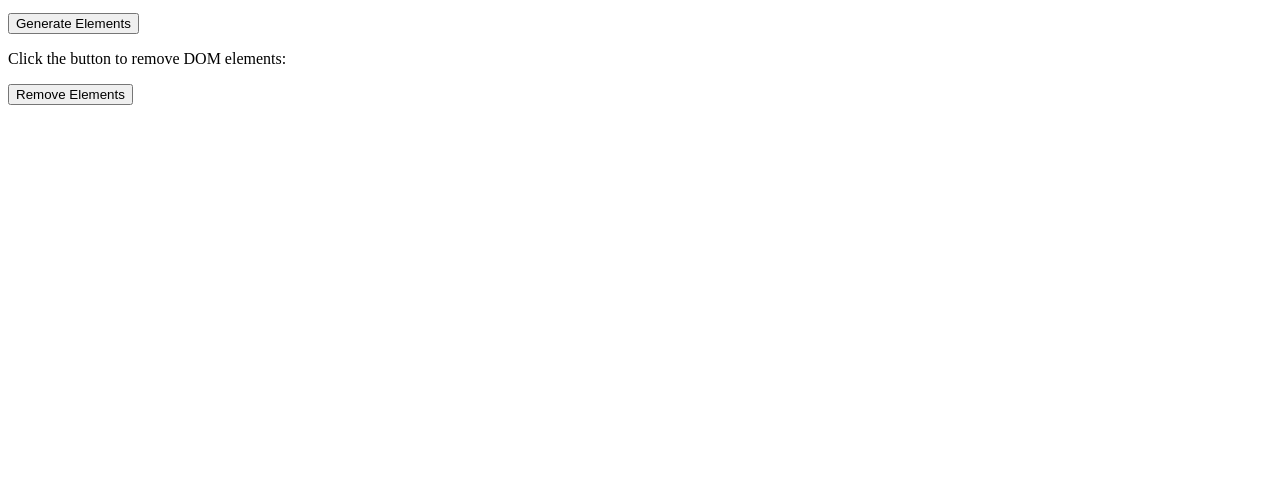
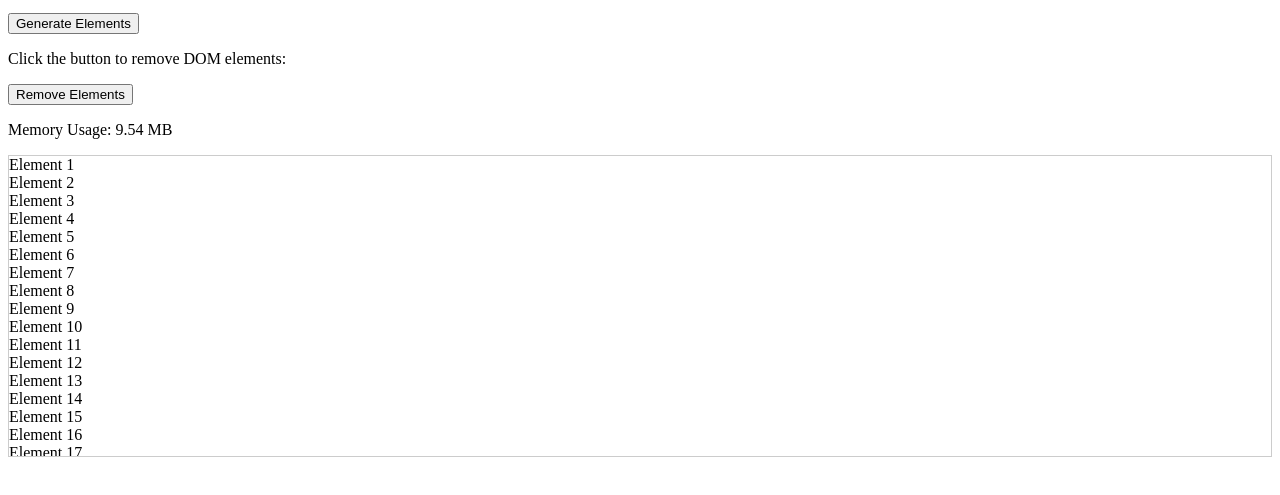
Before and after one commit to acciojob/dynamic-memory-management-ShivamP-97, a website: page main.html in a window 1280 px wide. Both pictures are taken after a click on the button "Generate Elements". Shown: the part 101-596 px from the top of the page. Drawn offline with Linux system fonts and the light colour scheme.

Commit message:
created a submission

```diff
--- a/main.html
+++ b/main.html
@@ -11,7 +11,8 @@
     <button id="generate">Generate Elements</button>
     <p>Click the button to remove DOM elements:</p>
     <button id="remove">Remove Elements</button>
-    <p id="memory"></p>
+    <p id="memory-usage">Memory Usage: 0 MB</p>
+	<div id="container" style="max-height: 300px; overflow: auto; border: 1px solid #ccc; margin-top: 10px;"></div>
     <script type="text/javascript" src="./script.js"></script>
   </body>
 </html>
--- a/script.js
+++ b/script.js
@@ -1,28 +1,45 @@
-// Complete the js code
+const limit = 50;
+let elements = [];
+const container = document.getElementById("container");
+const memoryDisplay = document.getElementById("memory-usage");
 
-const limit = 50; // Heap memory usage limit in MB
-let elements = []; // Array to hold generated DOM elements
+const generateElements = () => {
+  const fragment = document.createDocumentFragment();
 
-// Function to generate DOM elements
-const generateElements = () => {
-  // complete the function
+  for (let i = 0; i < 10000; i++) {
+    const div = document.createElement("div");
+    div.textContent = `Element ${i + 1}`;
+    div.className = "generated-element";
+    fragment.appendChild(div);
+    elements.push(div);
+  }
+
+  container.appendChild(fragment);
   updateMemoryUsage();
 };
 
-// Function to remove DOM elements
 const removeElements = () => {
-  // complete the function
+  elements.forEach((el) => container.removeChild(el));
+  elements = [];
   updateMemoryUsage();
 };
 
-// Function to update memory usage display
 const updateMemoryUsage = () => {
-  // Complete this function
+  if (performance && performance.memory) {
+    const usedMB = performance.memory.usedJSHeapSize / 1024 / 1024;
+    memoryDisplay.textContent = `Memory Usage: ${usedMB.toFixed(2)} MB`;
+
+    if (usedMB > limit) {
+      alert(
+        `Memory usage has exceeded ${limit} MB. Please optimize your actions to reduce memory consumption.`
+      );
+    }
+  } else {
+    memoryDisplay.textContent = "Memory usage info not available in this browser.";
+  }
 };
 
-// Add event listeners to buttons
 document.getElementById("generate").addEventListener("click", generateElements);
 document.getElementById("remove").addEventListener("click", removeElements);
 
-// Set interval to update memory usage every second
 setInterval(updateMemoryUsage, 1000);
```
